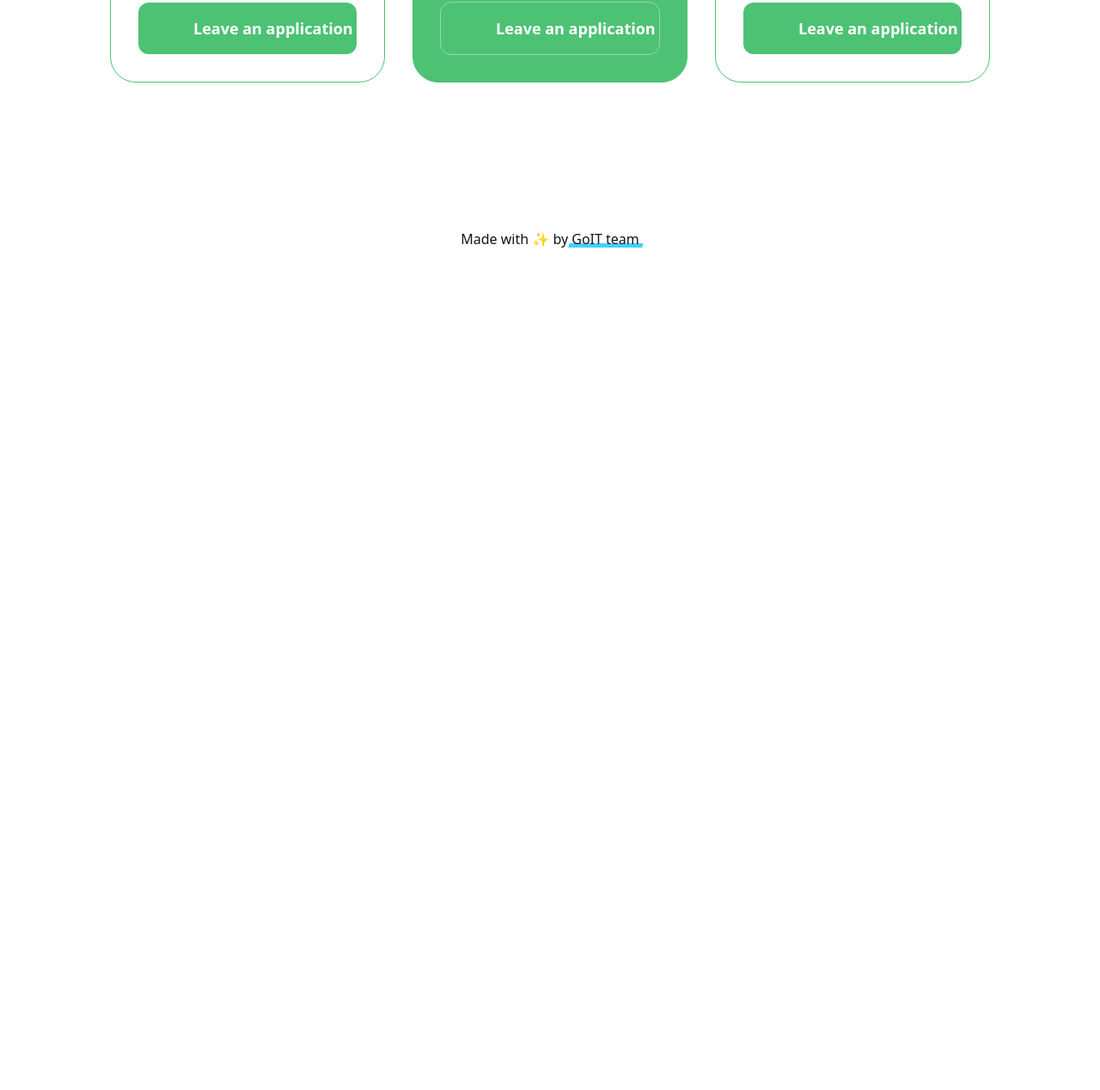
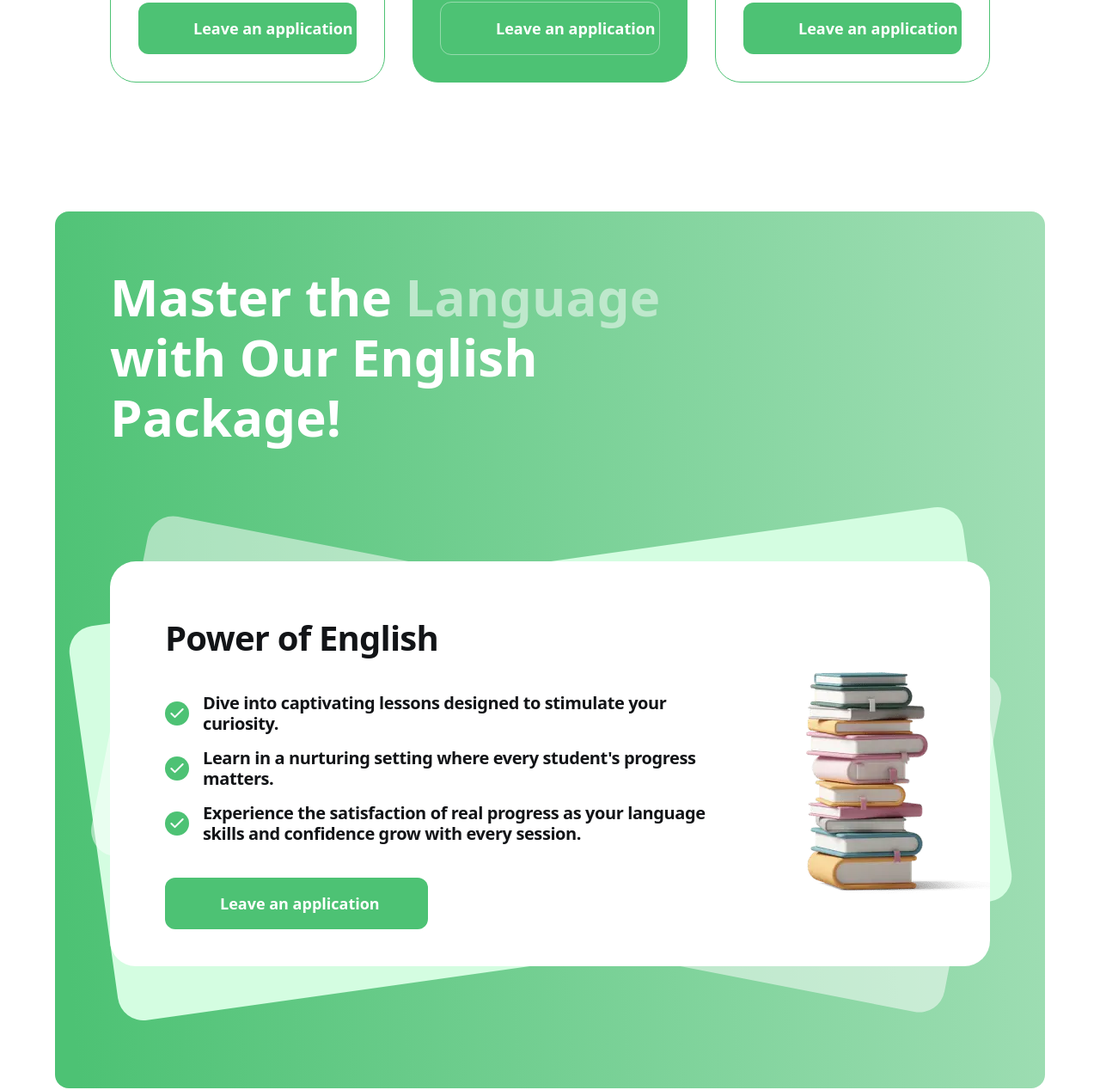
Before and after one commit to nikita-parkhomenko/final-project, a website built with Vite: page src/index.html in a window 1280 px wide. Shown: the part 2055-3323 px from the top of the page at 86% size. Before the commit the page ends 2365 px from the top, so only its background shows below. Built offline with nearby package versions, Linux system fonts and the light colour scheme.

Commit message:
Build Proposal/CTA section with hidden heading and layered card design

```diff
--- /dev/null
+++ b/src/css/proposal.css
@@ -0,0 +1,217 @@
+.proposal > .container {
+  position: relative;
+  overflow: hidden;
+  width: 335px;
+  padding: 40px 20px 64px;
+  border-radius: 16px;
+  background: linear-gradient(85deg, var(--color-green) 2.25%, var(--color-lightestgreen) 131.25%);
+}
+
+.proposal-title {
+  margin-bottom: 65px;
+  color: var(--color-white);
+  font-size: 38px;
+  font-weight: 700;
+  line-height: 40px;
+}
+
+.proposal-cards {
+  position: relative;
+  width: 295px;
+  height: 408px;
+  margin: 0 auto;
+}
+
+.proposal-card {
+  position: absolute;
+  inset: 0;
+  border-radius: 16px;
+}
+
+.proposal-card-first {
+  z-index: 1;
+  transform: rotate(-9deg);
+  background-color: var(--color-lightgreen);
+}
+
+.proposal-card-second {
+  z-index: 2;
+  transform: rotate(11deg);
+  background-color: rgba(255, 255, 255, 0.5);
+}
+
+.proposal-card-main {
+  z-index: 3;
+  padding: 40px 19px;
+  background-color: var(--color-white);
+}
+
+.proposal-card-title {
+  margin-bottom: 20px;
+  font-size: 20px;
+  font-weight: 700;
+  line-height: 1.2;
+  letter-spacing: -0.02em;
+  color: var(--color-black);
+}
+
+.proposal-list {
+  display: flex;
+  flex-direction: column;
+  width: 255px;
+  margin: 0 0 20px;
+  padding: 0;
+  gap: 16px;
+  list-style: none;
+}
+
+.proposal-item {
+  display: flex;
+  align-items: center;
+  gap: 8px;
+  font-size: 14px;
+  font-weight: 700;
+  line-height: 1.42857;
+  letter-spacing: -0.02em;
+  color: var(--color-black);
+}
+
+.proposal-icon {
+  flex-shrink: 0;
+  width: 20px;
+  height: 20px;
+  padding: 4px;
+  border-radius: 50%;
+  background-color: var(--color-green);
+}
+
+.proposal-photo {
+  display: none;
+}
+
+.proposal-card-main .btn {
+  width: 255px;
+}
+
+@media screen and (min-width: 768px) {
+  .proposal > .container {
+    width: 704px;
+    padding: 64px 18px 93px;
+  }
+
+  .proposal-title {
+    margin-bottom: 83px;
+    padding: 0 14px;
+    font-size: 60px;
+    line-height: 70px;
+  }
+
+  .proposal-cards {
+    width: 668px;
+    height: 500px;
+  }
+
+  .proposal-card-first,
+  .proposal-card-second {
+    border-radius: 30px;
+  }
+
+  .proposal-card-main {
+    border-radius: 30px;
+    padding: 65px 32px 63px;
+  }
+
+  .proposal-card-title {
+    margin-bottom: 32px;
+    font-size: 40px;
+  }
+
+  .proposal-list {
+    width: 451px;
+    margin-bottom: 32px;
+  }
+
+  .proposal-item {
+    gap: 16px;
+    font-size: 20px;
+    line-height: 1.2;
+  }
+
+  .proposal-item-text {
+    width: 405px;
+  }
+
+  .proposal-icon {
+    width: 28px;
+    height: 28px;
+  }
+
+  .proposal-photo {
+    position: absolute;
+    top: 174px;
+    left: 503px;
+    display: block;
+    width: 214px;
+    height: 263px;
+  }
+
+  .proposal-card-main .btn {
+    width: 306px;
+  }
+}
+
+@media screen and (min-width: 1280px) {
+  .proposal > .container {
+    width: 1152px;
+    padding: 64px 64px 142px;
+  }
+
+  .proposal-title {
+    width: 776px;
+    margin-bottom: 133px;
+    padding: 0;
+  }
+
+  .proposal-cards {
+    width: 1024px;
+    height: 471px;
+  }
+
+  .proposal-card-first {
+    top: calc(50% - 231.5px);
+    left: calc(50% - 536px);
+    width: 1050px;
+    height: 463px;
+    transform: rotate(-8deg);
+  }
+
+  .proposal-card-second {
+    top: calc(50% - 201px);
+    left: calc(50% - 510px);
+    width: 1011px;
+    height: 402px;
+    transform: rotate(11deg);
+  }
+
+  .proposal-card-main {
+    padding: 65px 64px 63px;
+  }
+
+  .proposal-card-title {
+    margin-bottom: 40px;
+  }
+
+  .proposal-list {
+    width: 654px;
+    margin-bottom: 39px;
+  }
+
+  .proposal-item-text {
+    width: 610px;
+  }
+
+  .proposal-photo {
+    top: 129px;
+    left: 810px;
+  }
+}
--- a/src/css/styles.css
+++ b/src/css/styles.css
@@ -18,4 +18,5 @@
 @import url('./hero.css');
 @import url('./about.css');
 @import url('./lessons.css');
+@import url('./proposal.css');
 @import url('./footer.css');
--- a/src/index.html
+++ b/src/index.html
@@ -20,6 +20,7 @@
       <load src="./partials/hero.html" />
       <load src="./partials/about.html" />
       <load src="./partials/lessons.html" />
+      <load src="./partials/proposal.html" />
     </main>
 
     <load src="./partials/footer.html" />
--- /dev/null
+++ b/src/partials/proposal.html
@@ -0,0 +1,38 @@
+<section class="section proposal" id="proposal">
+  <div class="container">
+    <h2 class="visually-hidden">Leave an application</h2>
+
+    <p class="proposal-title">Master the <span class="highlight">Language</span> with Our English Package!</p>
+
+    <div class="proposal-cards">
+      <div class="proposal-card proposal-card-first"></div>
+      <div class="proposal-card proposal-card-second"></div>
+      <div class="proposal-card proposal-card-main">
+        <h3 class="proposal-card-title">Power of English</h3>
+
+        <ul class="proposal-list">
+          <li class="proposal-item">
+            <svg class="proposal-icon" width="20" height="20"><use href="./img/sprite.svg#icon-check"></use></svg>
+            <p class="proposal-item-text">Dive into captivating lessons designed to stimulate your curiosity.</p>
+          </li>
+          <li class="proposal-item">
+            <svg class="proposal-icon" width="20" height="20"><use href="./img/sprite.svg#icon-check"></use></svg>
+            <p class="proposal-item-text">Learn in a nurturing setting where every student's progress matters.</p>
+          </li>
+          <li class="proposal-item">
+            <svg class="proposal-icon" width="20" height="20"><use href="./img/sprite.svg#icon-check"></use></svg>
+            <p class="proposal-item-text">Experience the satisfaction of real progress as your language skills and confidence grow with every session.</p>
+          </li>
+        </ul>
+
+        <picture>
+          <source srcset="./img/bookstack/1x.webp 1x, ./img/bookstack/2x.webp 2x, ./img/bookstack/3x.webp 3x" type="image/webp" />
+          <source srcset="./img/bookstack/1x.png 1x, ./img/bookstack/2x.png 2x, ./img/bookstack/3x.png 3x" type="image/png" />
+          <img class="proposal-photo" src="./img/bookstack/1x.png" alt="Tall stack of books" width="214" height="263" loading="lazy" />
+        </picture>
+
+        <a class="btn btn-primary" href="#application" aria-label="Leave an application">Leave an application</a>
+      </div>
+    </div>
+  </div>
+</section>
```
